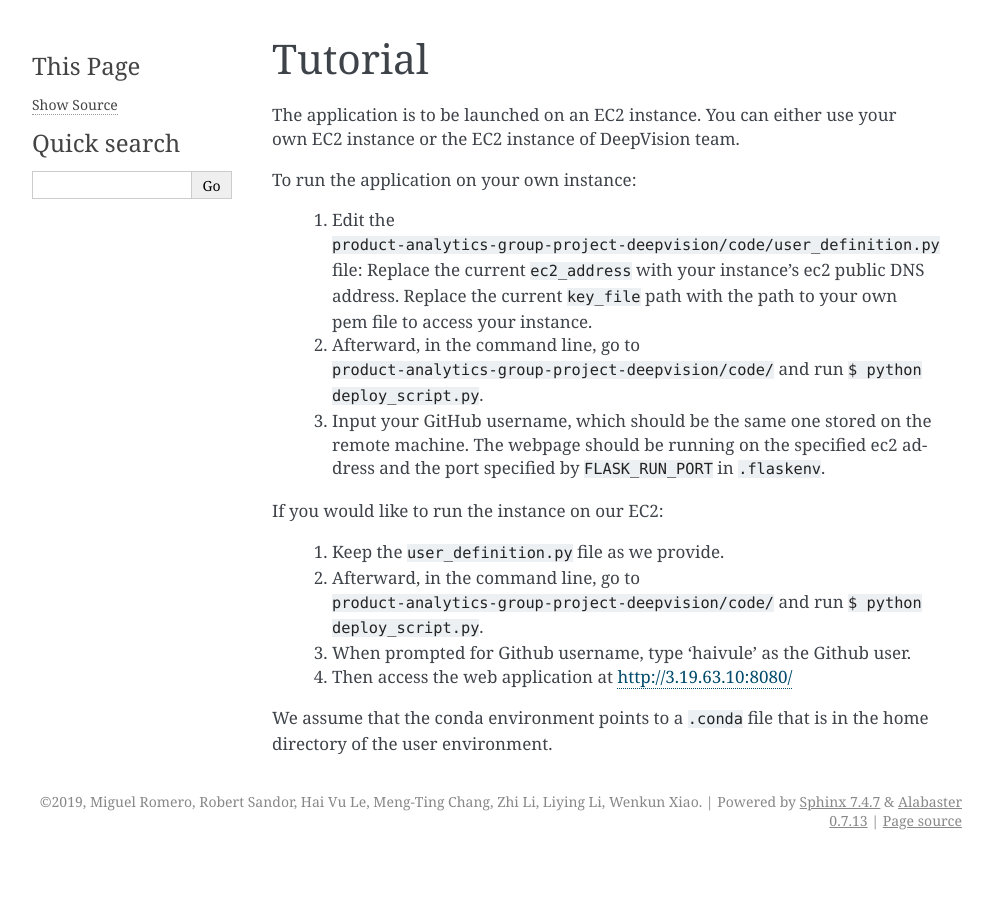
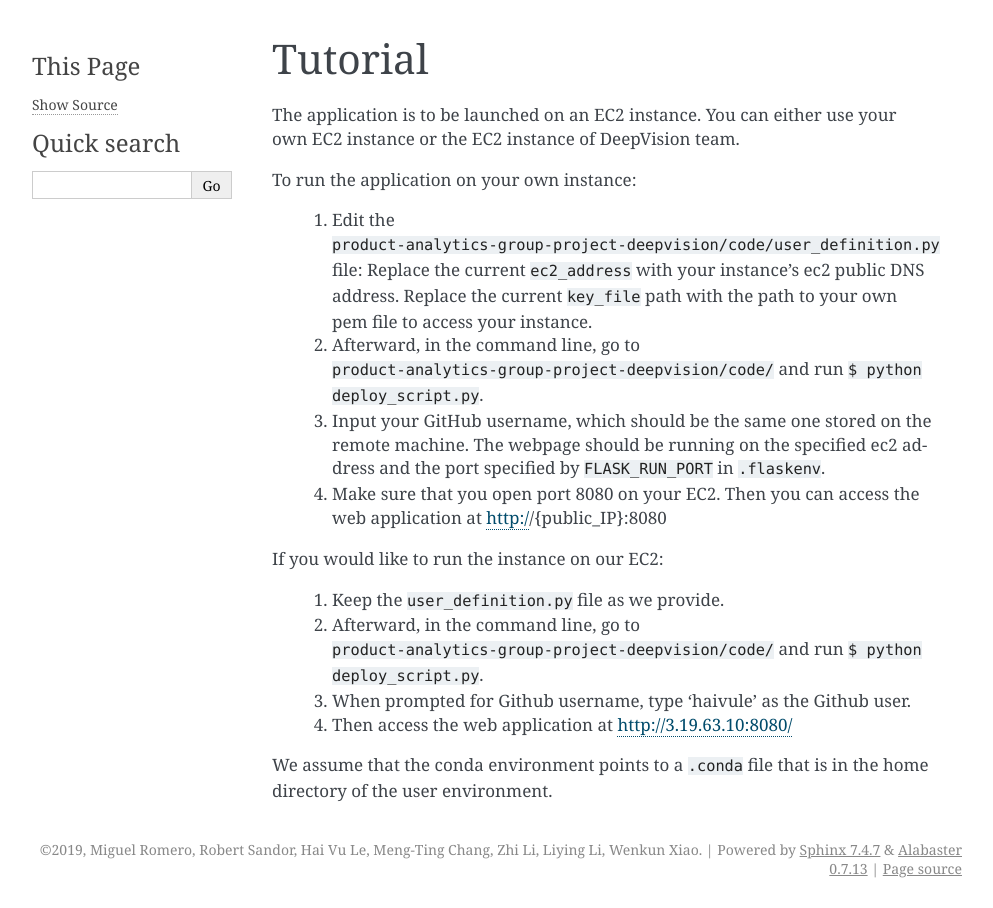
Before and after one commit to robertisandor/DeepVision, a Sphinx documentation site: the page built from documentation/source/tutorial.rst, in a window 1280 px wide. Shown: the whole page, without its empty margins (148-1141 px from the left). Built offline with Sphinx 7.4.7, drawn with Linux system fonts in a browser that asks for light colours.

Commit message:
update tutorial on running on a new ec2 instance'

```diff
--- a/documentation/source/tutorial.rst
+++ b/documentation/source/tutorial.rst
@@ -12,6 +12,8 @@ To run the application on your own instance:
 
     3. Input your GitHub username, which should be the same one stored on the remote machine. The webpage should be running on the specified ec2 address and the port specified by ``FLASK_RUN_PORT`` in ``.flaskenv``.
 
+    4. Make sure that you open port 8080 on your EC2. Then you can access the web application at http://{public_IP}:8080
+
 If you would like to run the instance on our EC2:
 
 	1. Keep the ``user_definition.py`` file as we provide.
```
